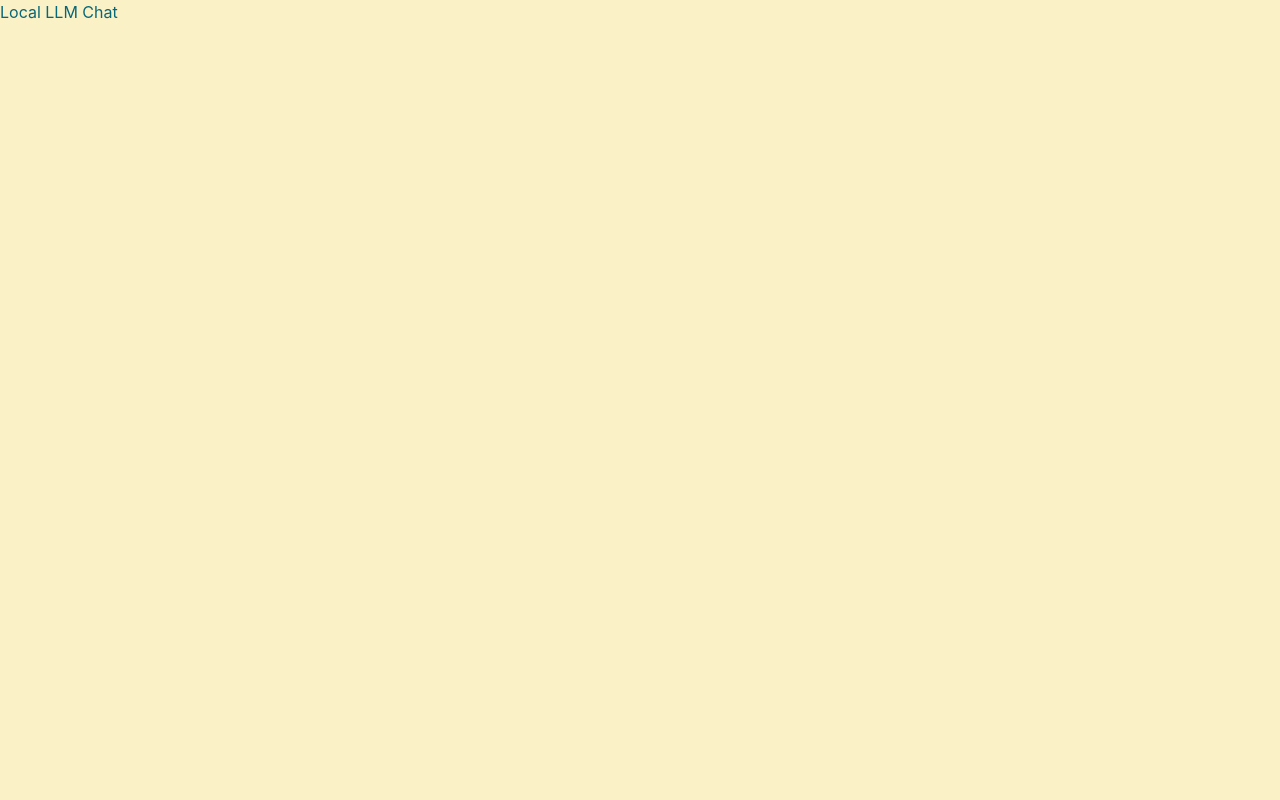
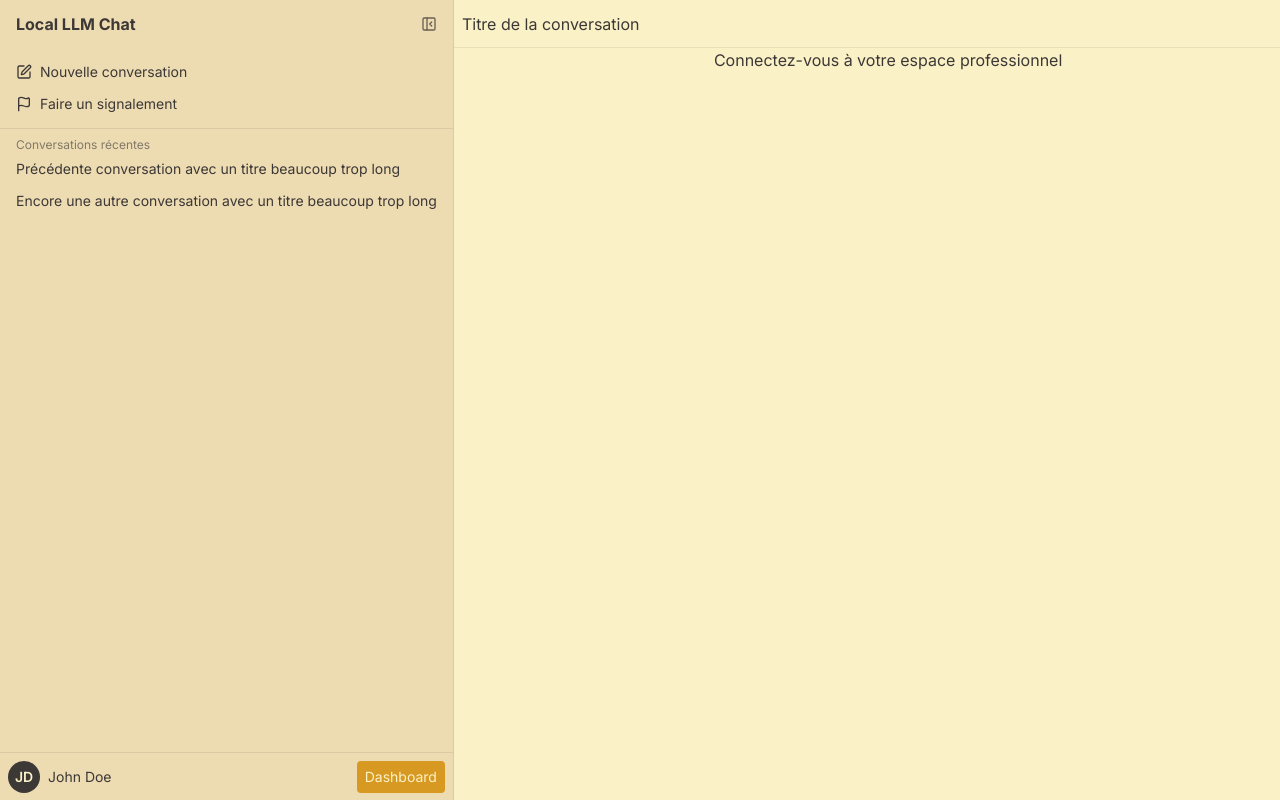
Before and after one commit to 17matb/local-llm-chat, a React (Vite) app in the folder apps/web/: page /login in a window 1280 px wide. Built offline with nearby package versions, Linux system fonts and the light colour scheme.

Commit message:
feat: provide sidebar for navigation

```diff
--- a/apps/web/package.json
+++ b/apps/web/package.json
@@ -11,8 +11,11 @@
   },
   "dependencies": {
     "@tailwindcss/vite": "^4.1.17",
+    "lucide-react": "^0.561.0",
+    "motion": "^12.23.26",
     "react": "^19.2.0",
     "react-dom": "^19.2.0",
+    "react-router-dom": "^7.10.1",
     "tailwindcss": "^4.1.17"
   },
   "devDependencies": {
--- a/apps/web/src/App.tsx
+++ b/apps/web/src/App.tsx
@@ -1,7 +1,26 @@
+import { BrowserRouter, Route, Routes } from 'react-router-dom';
+import Login from './Login';
+import Nav from './components/Nav';
+import Input from './components/Input';
+
 function App() {
   return (
     <>
-      <h1 className="text-blue">Local LLM Chat</h1>
+      <div className="h-dvh w-screen flex">
+        <Nav />
+        <div className="w-full">
+          <header className="flex items-center h-12 px-2 border-b border-dark/10 dark:border-light/10">
+            Titre de la conversation
+          </header>
+          <main className="pl-[260px] relative">
+            <BrowserRouter>
+              <Routes>
+                <Route path="/login" element={<Login />} />
+              </Routes>
+            </BrowserRouter>
+          </main>
+        </div>
+      </div>
     </>
   );
 }
--- /dev/null
+++ b/apps/web/src/Login.tsx
@@ -0,0 +1,9 @@
+const Login = () => {
+  return (
+    <div>
+      <h2>Connectez-vous à votre espace professionnel</h2>
+    </div>
+  );
+};
+
+export default Login;
--- /dev/null
+++ b/apps/web/src/components/Button.tsx
@@ -0,0 +1,36 @@
+import type React from 'react';
+
+interface ButtonProps extends React.ButtonHTMLAttributes<HTMLButtonElement> {
+  variant: 'ghostIcon' | 'ghostText' | 'classicYellow';
+}
+
+const Button = ({ variant, className, children, ...props }: ButtonProps) => {
+  switch (variant) {
+    case 'ghostIcon':
+      return (
+        <button
+          {...props}
+          className={`flex items-center justify-center shrink-0 gap-2 rounded-md h-8 aspect-square overflow-hidden text-sm hover:bg-dark/10 dark:hover:bg-light/10 active:bg-dark/15 dark:active:bg-light/15 duration-100 cursor-pointer ${className}`}
+        >
+          {children}
+        </button>
+      );
+    case 'ghostText':
+      return (
+        <button
+          {...props}
+          className={`flex items-center justify-start shrink-0 gap-2 rounded-md px-2 min-w-8 h-8 text-sm hover:bg-dark/10 dark:hover:bg-light/10 active:bg-dark/15 dark:active:bg-light/15 duration-100 cursor-pointer w-full text-nowrap ${className}`}
+        >
+          {children}
+        </button>
+      );
+    case 'classicYellow':
+      return (
+        <button className="bg-primary hover:bg-primary/80 active:bg-primary/70 duration-100 text-light text-sm h-8 px-2 rounded-sm cursor-pointer">
+          {children}
+        </button>
+      );
+  }
+};
+
+export default Button;
--- /dev/null
+++ b/apps/web/src/components/Nav.tsx
@@ -0,0 +1,139 @@
+import { Flag, PanelLeftClose, PanelLeftOpen, SquarePen } from 'lucide-react';
+import { AnimatePresence, motion } from 'motion/react';
+import { useState } from 'react';
+import Button from './Button';
+
+const Nav = () => {
+  const [isCollapsed, setIsCollapsed] = useState(false);
+
+  const mainControls = [
+    {
+      label: 'Nouvelle conversation',
+      icon: <SquarePen size={16} className="shrink-0" />,
+    },
+    {
+      label: 'Faire un signalement',
+      icon: <Flag size={16} className="shrink-0" />,
+    },
+  ];
+  const conversations = [
+    'Précédente conversation avec un titre beaucoup trop long',
+    'Encore une autre conversation avec un titre beaucoup trop long',
+  ];
+  const sideBarWidth = 260;
+  const user = {
+    firstName: 'John',
+    lastName: 'Doe',
+  };
+
+  return (
+    <nav
+      className={`${isCollapsed ? 'w-12' : `w-[${sideBarWidth.toString()}px]`} duration-200 ease-in-out shrink-0 border-r border-dark/10 dark:border-light/10 bg-darker-light dark:bg-darker-dark flex flex-col overflow-hidden`}
+    >
+      <div className="border-b border-dark/10 dark:border-light/10">
+        <div className="flex shrink-0 justify-between items-center border-bx border-dark/10 dark:border-light/10 h-12 px-2 relative">
+          <AnimatePresence initial={false}>
+            {!isCollapsed && (
+              <motion.p
+                initial={{ opacity: 0 }}
+                animate={{ opacity: 1 }}
+                exit={{ opacity: 0 }}
+                transition={{ duration: 0.1 }}
+                className="font-bold text-nowrap pl-2 select-none"
+              >
+                Local LLM Chat
+              </motion.p>
+            )}
+          </AnimatePresence>
+          <Button
+            variant="ghostIcon"
+            onClick={() => setIsCollapsed(!isCollapsed)}
+            className="absolute right-2"
+          >
+            {isCollapsed ? (
+              <PanelLeftOpen size={16} opacity={0.75} />
+            ) : (
+              <PanelLeftClose size={16} opacity={0.75} />
+            )}
+          </Button>
+        </div>
+        <div className={`py-2 px-2 ${isCollapsed && ''}`}>
+          {mainControls.map((item) => (
+            <Button
+              variant="ghostText"
+              className={`${isCollapsed && 'px-0 justify-center aspect-square'}`}
+            >
+              {item.icon}
+              <AnimatePresence initial={false}>
+                {!isCollapsed && (
+                  <motion.p
+                    initial={{ opacity: 0 }}
+                    animate={{ opacity: 1 }}
+                    exit={{ opacity: 0 }}
+                    className="text-nowrap"
+                  >
+                    {item.label}
+                  </motion.p>
+                )}
+              </AnimatePresence>
+            </Button>
+          ))}
+        </div>
+      </div>
+      <div className="overflow-y-scroll h-full px-2 py-2">
+        <AnimatePresence initial={false}>
+          {!isCollapsed && (
+            <motion.div
+              initial={{ opacity: 0 }}
+              animate={{ opacity: 1 }}
+              exit={{ opacity: 0 }}
+            >
+              <p className="text-xs px-2 opacity-60 text-nowrap">
+                Conversations récentes
+              </p>
+              {conversations.map((item) => (
+                <Button variant="ghostText" className={``}>
+                  <span className="truncate">{item}</span>
+                </Button>
+              ))}
+            </motion.div>
+          )}
+        </AnimatePresence>
+      </div>
+      <div
+        className={`flex shrink-0 items-center justify-between w-[${sideBarWidth.toString()}px] gap-2 h-12 px-2 border-t border-dark/10 dark:border-light/10`}
+      >
+        <button className="flex items-center px-1 -ml-1 rounded-sm py-1 gap-2 hover:bg-dark/10 dark:hover:bg-light/10 active:bg-dark/15 dark:active:bg-light/15 duration-100 cursor-pointer text-sm text-nowrap">
+          <div className="flex shrink-0 items-center justify-center rounded-full bg-dark dark:bg-light text-light dark:text-dark font-semibold text-sm h-8 aspect-square select-none">
+            {user.firstName.charAt(0)}
+            {user.lastName.charAt(0)}
+          </div>
+          <AnimatePresence initial={false}>
+            {!isCollapsed && (
+              <motion.p
+                initial={{ opacity: 0 }}
+                animate={{ opacity: 1 }}
+                exit={{ opacity: 0 }}
+              >
+                {user.firstName} {user.lastName}
+              </motion.p>
+            )}
+          </AnimatePresence>
+        </button>
+        <AnimatePresence initial={false}>
+          {!isCollapsed && (
+            <motion.div
+              initial={{ opacity: 0 }}
+              animate={{ opacity: 1 }}
+              exit={{ opacity: 0 }}
+            >
+              <Button variant="classicYellow">Dashboard</Button>
+            </motion.div>
+          )}
+        </AnimatePresence>
+      </div>
+    </nav>
+  );
+};
+
+export default Nav;
--- a/apps/web/src/index.css
+++ b/apps/web/src/index.css
@@ -1,10 +1,12 @@
+@import url('https://fonts.googleapis.com/css2?family=Inter:ital,opsz,wght@0,14..32,100..900;1,14..32,100..900&display=swap');
 @import 'tailwindcss';
-@import url('https://fonts.googleapis.com/css2?family=Inter:ital,opsz,wght@0,14..32,100..900;1,14..32,100..900&display=swap');
 
 :root {
   --light-color: #fbf1c7;
-  --dark-color: #282828;
-  --blue-color: #076678;
+  --darker-light-color: #eddbb2;
+  --dark-color: #3c3836;
+  --darker-dark-color: #282828;
+  --primary-color: #d79921;
 
   font-family: 'Inter', Helvetica, Arial, sans-serif;
   line-height: 1.5;
@@ -24,6 +26,8 @@
 
 @theme {
   --color-light: var(--light-color);
+  --color-darker-light: var(--darker-light-color);
   --color-dark: var(--dark-color);
-  --color-blue: var(--blue-color);
+  --color-darker-dark: var(--darker-dark-color);
+  --color-primary: var(--primary-color);
 }
```
Also changed, not shown: 1 other file (tests, documents, lock files or other folders).
